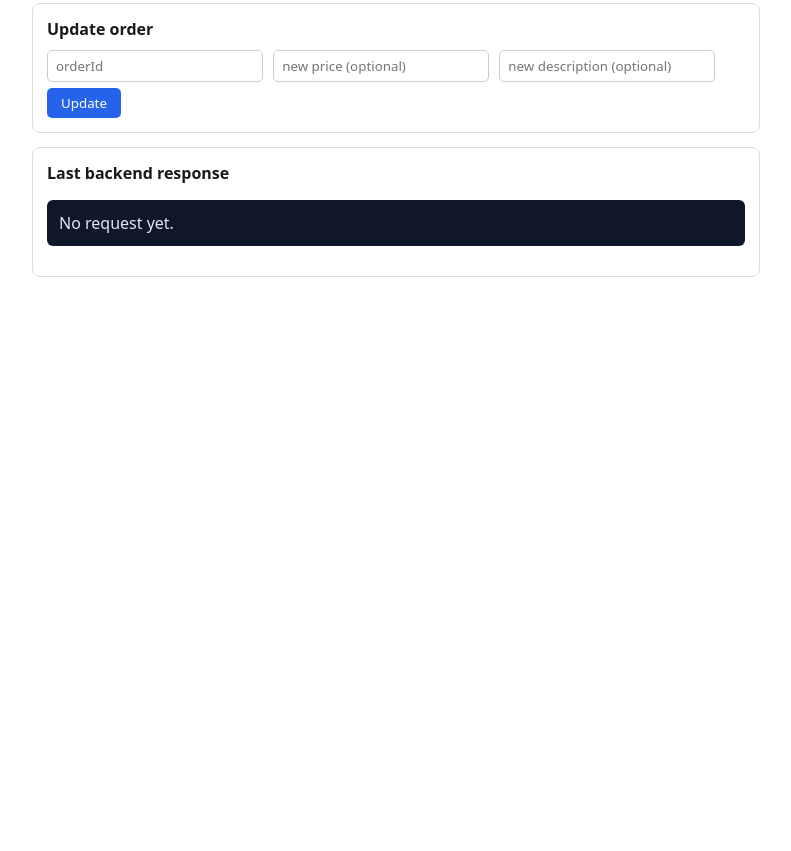
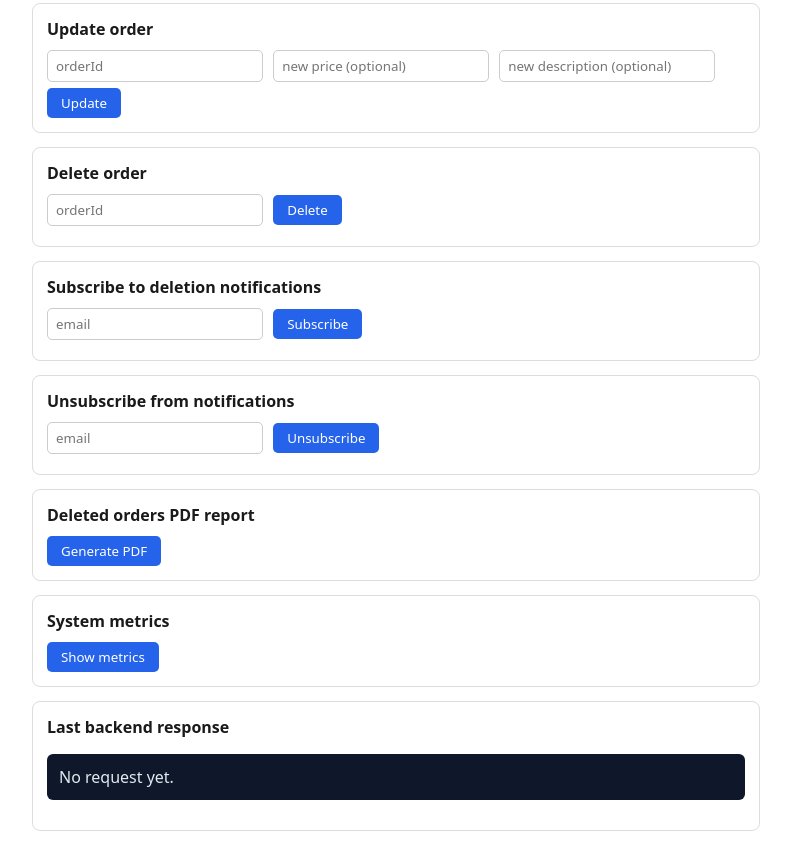
Before and after one commit to eyalab1/order-management, a plain HTML site: page partner-a/web-client/index.html in a window 1280 px wide. Shown: the part 396-1247 px from the top of the page, without its empty margins (244-1035 px from the left). Before the commit the page ends 800 px from the top, so only its background shows below. Drawn offline with Linux system fonts and the light colour scheme.

Commit message:
Web client: add Delete/Subscribe/Unsubscribe/PDF/Metrics buttons; cleaner labels

```diff
--- a/partner-a/web-client/app.js
+++ b/partner-a/web-client/app.js
@@ -52,3 +52,32 @@ async function updateOrder() {
   if (desc !== "") body.description = desc;
   await call("PUT", "/orders/" + id, body);
 }
+
+async function deleteOrder() {
+  const id = document.getElementById("del-id").value.trim();
+  await call("DELETE", "/orders/" + id);
+  getAllOrders();
+}
+
+async function subscribe() {
+  const email = document.getElementById("sub-email").value.trim();
+  await call("POST", "/subscriptions", { email });
+}
+
+async function unsubscribe() {
+  const email = document.getElementById("unsub-email").value.trim();
+  await call("DELETE", "/subscriptions", { email });
+}
+
+async function pdfSummary() {
+  const link = document.getElementById("pdf-link");
+  link.innerHTML = "";
+  const r = await call("GET", "/reports/deleted-orders");
+  if (r && r.data && r.data.url) {
+    link.innerHTML = `<a href="${r.data.url}" target="_blank" rel="noopener">Download PDF</a>`;
+  }
+}
+
+async function getMetrics() {
+  await call("GET", "/reports/metrics");
+}
--- a/partner-a/web-client/index.html
+++ b/partner-a/web-client/index.html
@@ -37,6 +37,35 @@
   </section>
 
   <section class="card">
+    <h2>Delete order</h2>
+    <input id="del-id" type="text" placeholder="orderId" />
+    <button onclick="deleteOrder()">Delete</button>
+  </section>
+
+  <section class="card">
+    <h2>Subscribe to deletion notifications</h2>
+    <input id="sub-email" type="email" placeholder="email" />
+    <button onclick="subscribe()">Subscribe</button>
+  </section>
+
+  <section class="card">
+    <h2>Unsubscribe from notifications</h2>
+    <input id="unsub-email" type="email" placeholder="email" />
+    <button onclick="unsubscribe()">Unsubscribe</button>
+  </section>
+
+  <section class="card">
+    <h2>Deleted orders PDF report</h2>
+    <button onclick="pdfSummary()">Generate PDF</button>
+    <div id="pdf-link"></div>
+  </section>
+
+  <section class="card">
+    <h2>System metrics</h2>
+    <button onclick="getMetrics()">Show metrics</button>
+  </section>
+
+  <section class="card">
     <h2>Last backend response</h2>
     <pre id="output">No request yet.</pre>
   </section>
```
